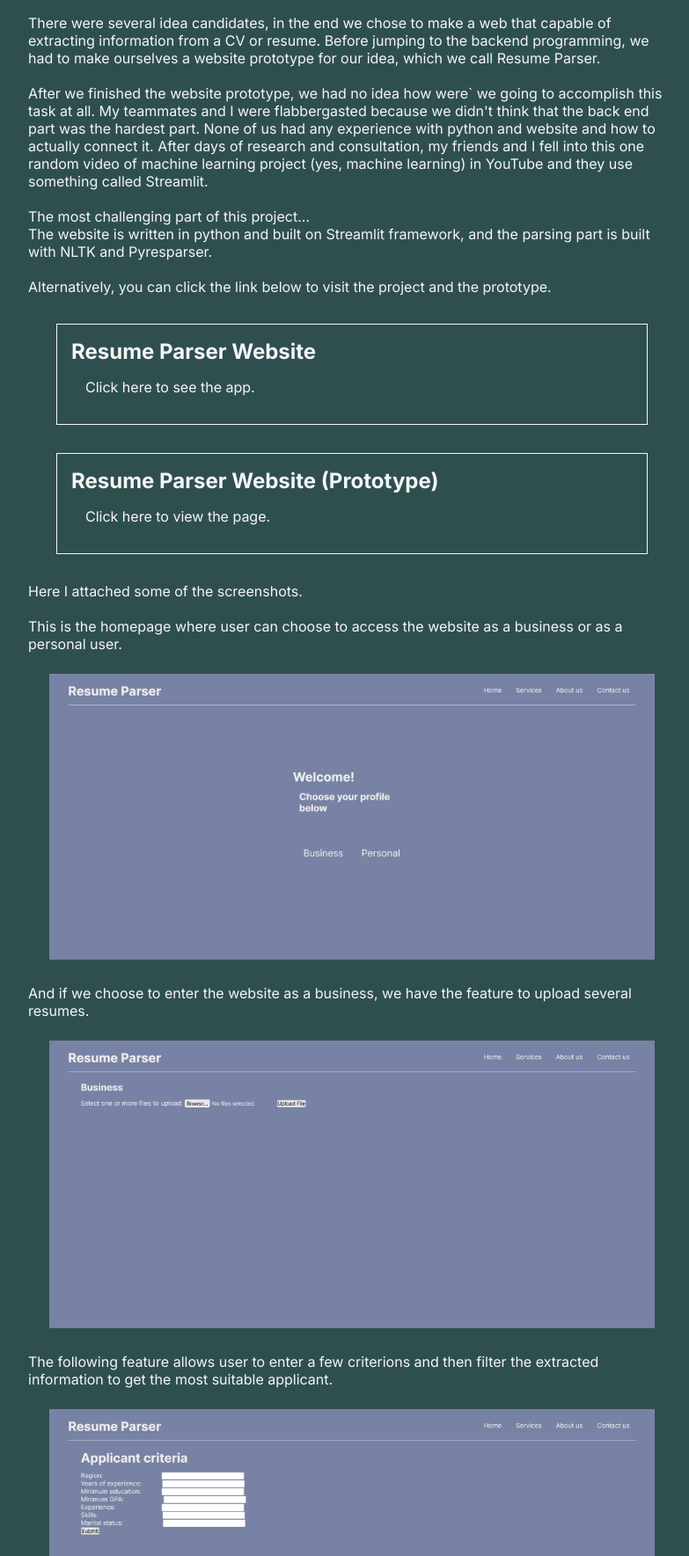
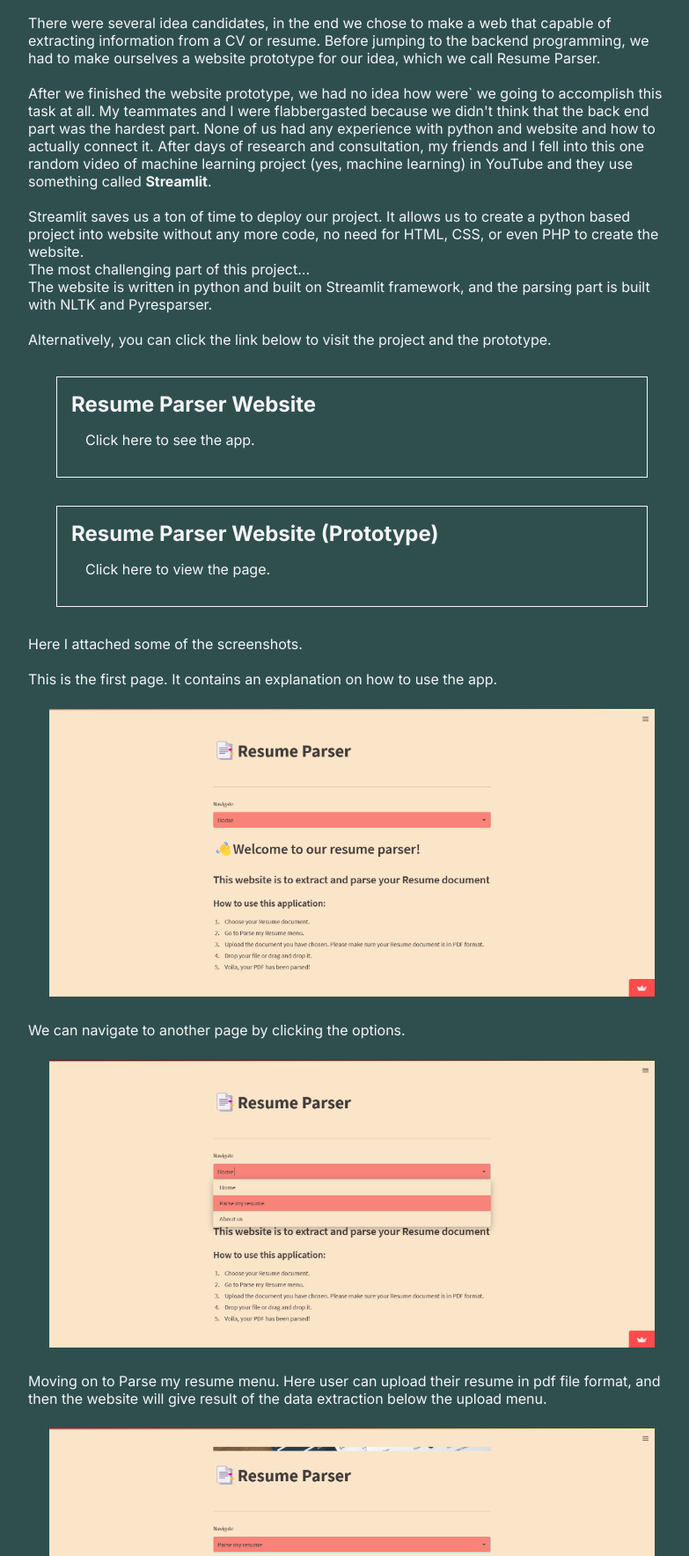
Before and after one commit to vitopm/vitopm.com, a PHP site: page /projects/resume-parser-website.php in a window 1280 px wide. Shown: the part 300-2069 px from the top of the page at 88% size, without its empty margins (240-1023 px from the left). Run offline with PHP 8.4, Linux system fonts and the light colour scheme.

Commit message:
Added new page for resume website

```diff
--- a/projects/resume-parser-website.php
+++ b/projects/resume-parser-website.php
@@ -39,9 +39,12 @@
             </p>
             <br>
             <p>
-                After we finished the website prototype, we had no idea how were` we going to accomplish this task at all. My teammates and I were flabbergasted because we didn't think that the back end part was the hardest part. None of us had any experience with python and website and how to actually connect it. After days of research and consultation, my friends and I fell into this one random video of machine learning project (yes, machine learning) in YouTube and they use something called Streamlit.
+                After we finished the website prototype, we had no idea how were` we going to accomplish this task at all. My teammates and I were flabbergasted because we didn't think that the back end part was the hardest part. None of us had any experience with python and website and how to actually connect it. After days of research and consultation, my friends and I fell into this one random video of machine learning project (yes, machine learning) in YouTube and they use something called <a href="https://streamlit.io/" target="_blank"><b>Streamlit</b></a>.
             </p>
             <br>
+            <p>
+                Streamlit saves us a ton of time to deploy our project. It allows us to create a python based project into website without any more code, no need for HTML, CSS, or even PHP to create the website.
+            </p>
             <p>
                 The most challenging part of this project...
             </p>
@@ -55,7 +58,7 @@
             </p>
 
             <div class="project-website-list">
-                <a href="https://vitopm-resume-parser-app-eszpgr.streamlitapp.com/" target="">
+                <a href="https://vitopm-resume-parser-app-eszpgr.streamlitapp.com/" target="_blank">
                     <div class="website-desc">
                         <h2>Resume Parser Website</h2>
                         <p>
@@ -80,34 +83,26 @@
             </p>
             <br>
             <p>
-                This is the homepage where user can choose to access the website as a business or as a personal user.
+                This is the first page. It contains an explanation on how to use the app.
             </p>
 
-            <img class ="project-img" src="../resources/images/projects/resume-parser/homepage.jpg" alt="">
+            <img class ="project-img" src="../resources/images/projects/resume-parser-website/resume-parser-homepage.png" alt="">
 
             <p>
-                And if we choose to enter the website as a business, we have the feature to upload several resumes.
+                We can navigate to another page by clicking the options.
             </p>
 
-            <img class ="project-img" src="../resources/images/projects/resume-parser/business-upload.png" alt="">
+            <img class ="project-img" src="../resources/images/projects/resume-parser-website/resume-parser-homepage-options.jpg" alt="">
 
             <p>
-                The following feature allows user to enter a few criterions and then filter the extracted information to get the most suitable applicant.
+                Moving on to Parse my resume menu. Here user can upload their resume in pdf file format, and then the website will give result of the data extraction below the upload menu.
             </p>
 
-            <img class ="project-img" src="../resources/images/projects/resume-parser/business-criteria.png" alt="">
+            <img class ="project-img" src="../resources/images/projects/resume-parser-website/resume-parser-parse.png" alt="">
 
             <p>
-                Since we havent worked on the backend process, so the result is going to be like this.
+                In the end, we enjoyed the process of making our project, although the
             </p>
-
-            <img class ="project-img" src="../resources/images/projects/resume-parser/result.png" alt="">
-
-            <p>
-                That's all for the business features, now head on to the personal features. Since we haven't done the backend, the appearance from personal feature is going to be the same as the business, the main difference is the criteria page.
-            </p>
-
-
 
         </div>
     </main>
```
Also changed, not shown: resources/images/projects/resume-parser-website/resume-parser-homepage-options.jpg (added), resources/images/projects/resume-parser-website/resume-parser-homepage.png (added), resources/images/projects/resume-parser-website/resume-parser-parse.png (added).
